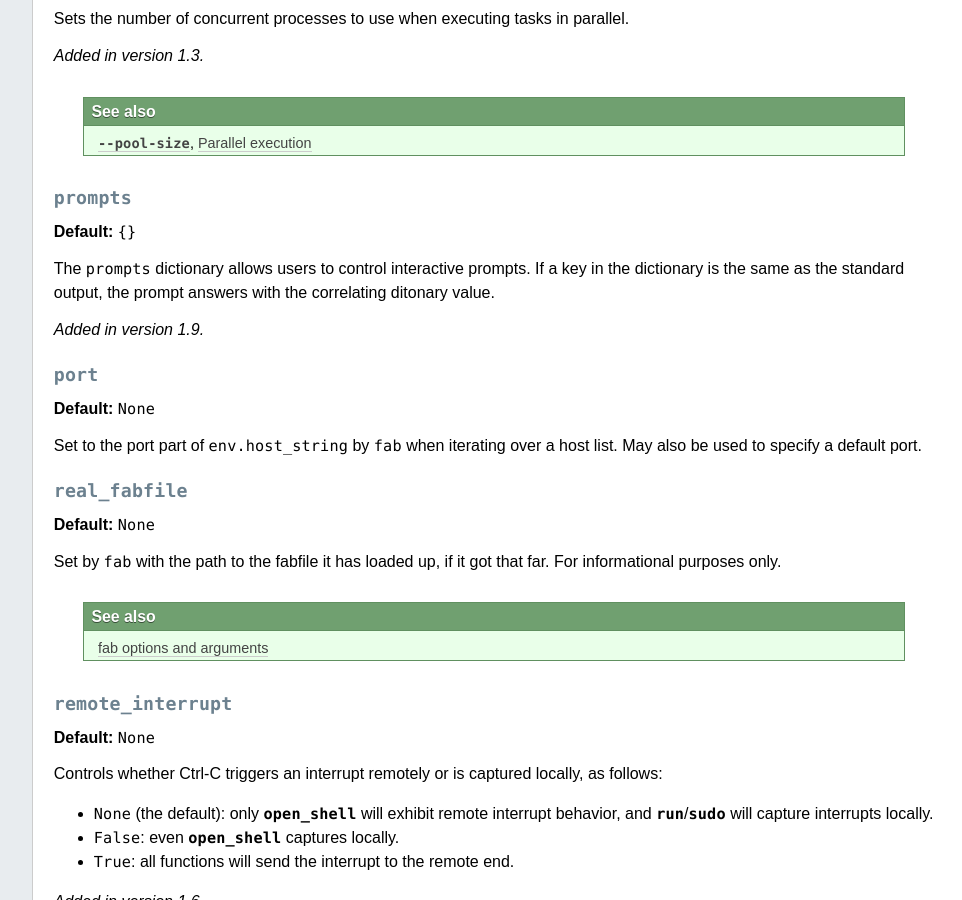
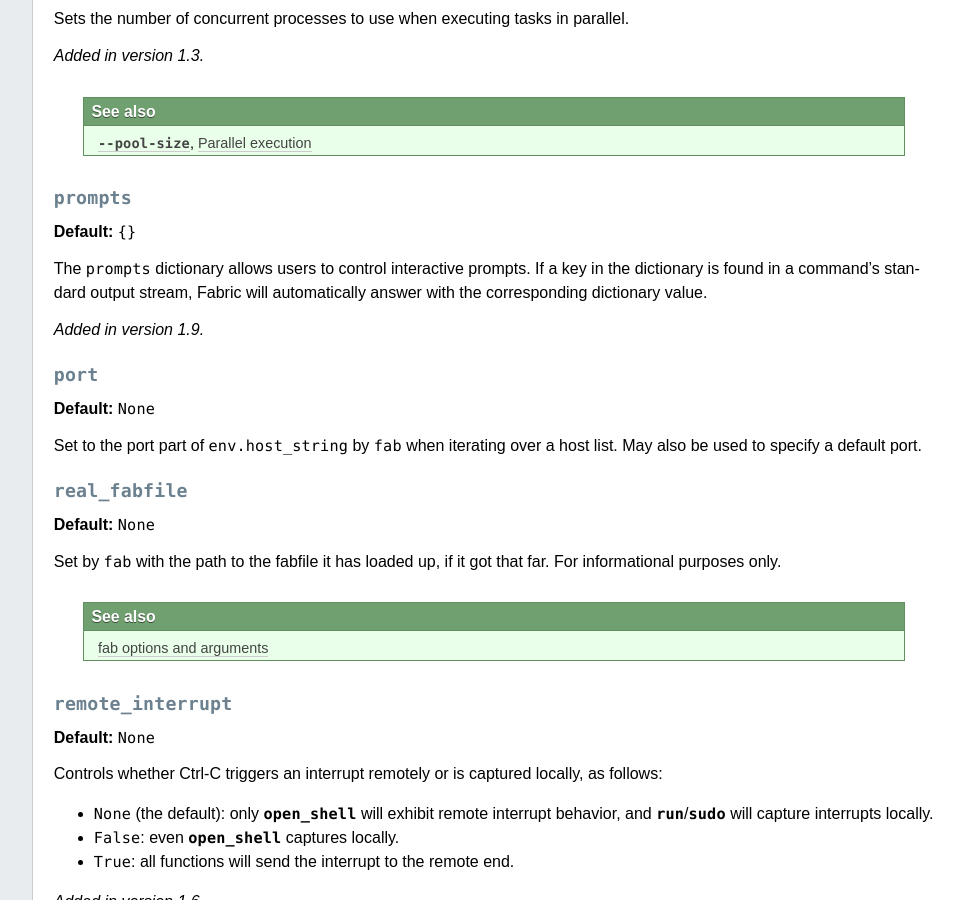
Before and after one commit to fabric/fabric, a Sphinx documentation site: the page built from docs/usage/env.rst, in a window 1280 px wide and 900 px high, scrolled down 9314 px. Shown: the whole window, without its empty margins (224-1186 px from the left). Built offline with Sphinx 7.4.7, drawn with Linux system fonts in a browser that asks for light colours.

Commit message:
Fix typo + language tweaks in 'prompts' docs.
Re #1021

```diff
--- a/docs/usage/env.rst
+++ b/docs/usage/env.rst
@@ -559,8 +559,8 @@ Sets the number of concurrent processes to use when executing tasks in parallel.
 **Default:** ``{}``
 
 The ``prompts`` dictionary allows users to control interactive prompts. If a
-key in the dictionary is the same as the standard output, the prompt answers
-with the correlating ditonary value.
+key in the dictionary is found in a command's standard output stream, Fabric
+will automatically answer with the corresponding dictionary value.
 
 .. versionadded:: 1.9
 
```
